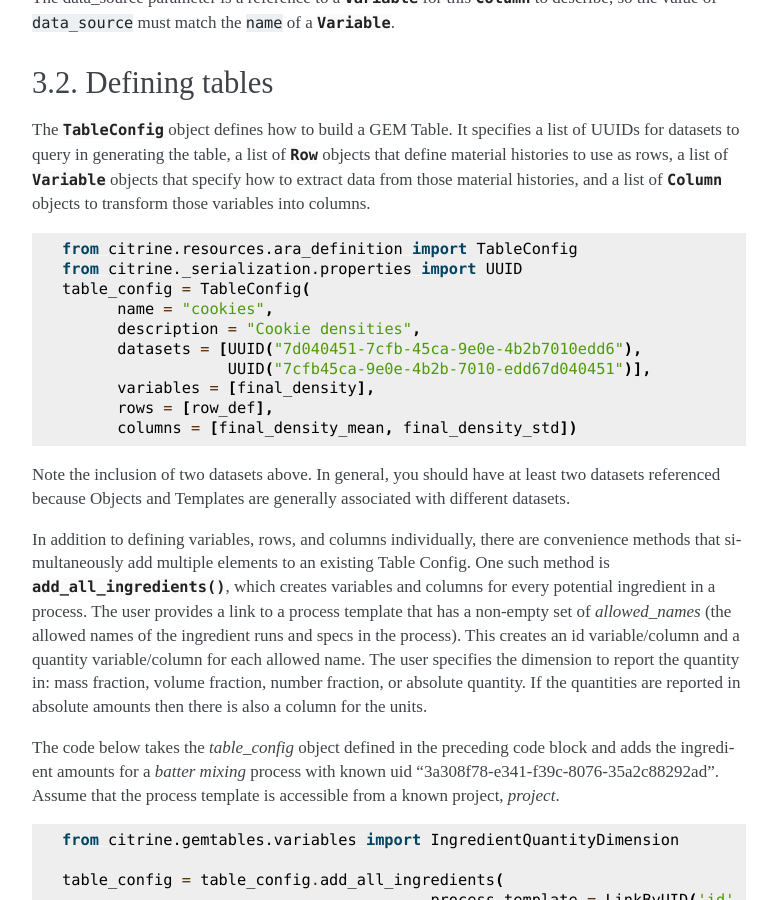
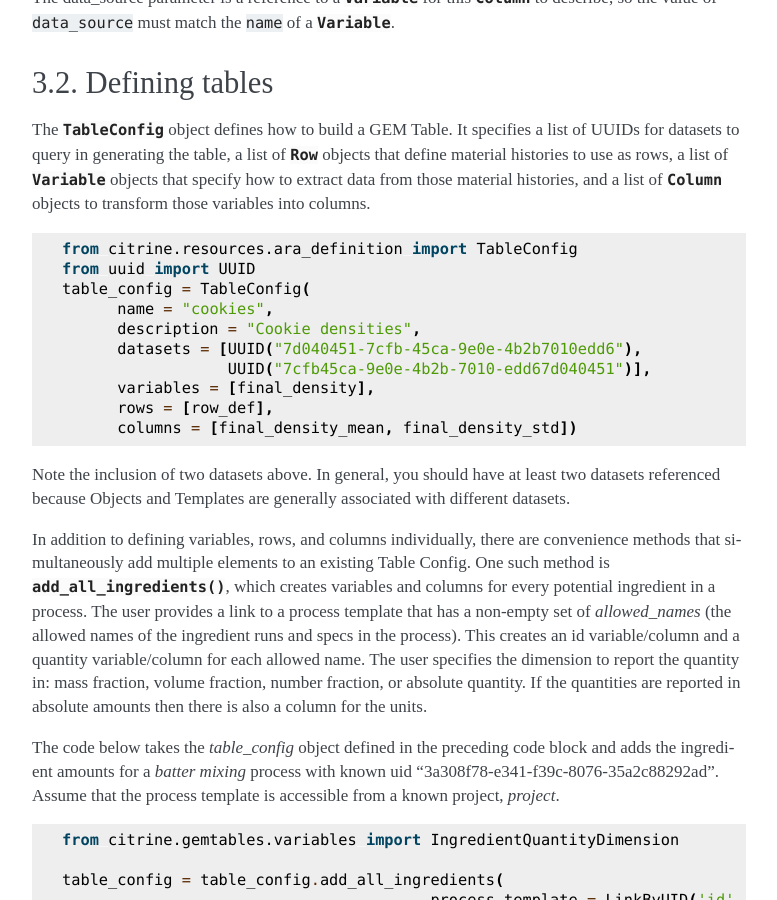
Before and after one commit to CitrineInformatics/citrine-python, a Sphinx documentation site: the page built from docs/source/data_extraction.rst, in a window 1280 px wide and 900 px high, scrolled down 1214 px. Shown: the whole window, without its empty margins (376-1153 px from the left). Built offline with Sphinx 7.4.7, drawn with Linux system fonts in a browser that asks for light colours.

Commit message:
Fix import in docs

```diff
--- a/docs/source/data_extraction.rst
+++ b/docs/source/data_extraction.rst
@@ -65,7 +65,7 @@ and a list of :class:`~citrine.gemtables.columns.Column` objects to transform th
 .. code-block:: python
 
    from citrine.resources.ara_definition import TableConfig
-   from citrine._serialization.properties import UUID
+   from uuid import UUID
    table_config = TableConfig(
          name = "cookies",
          description = "Cookie densities",
--- a/setup.py
+++ b/setup.py
@@ -57,7 +57,7 @@ class PreBuildCommand(build_py):
 
 
 setup(name='citrine',
-      version='0.54.2',
+      version='0.54.3',
       url='http://github.com/CitrineInformatics/citrine-python',
       description='Python library for the Citrine Platform',
       author='Citrine Informatics',
```
